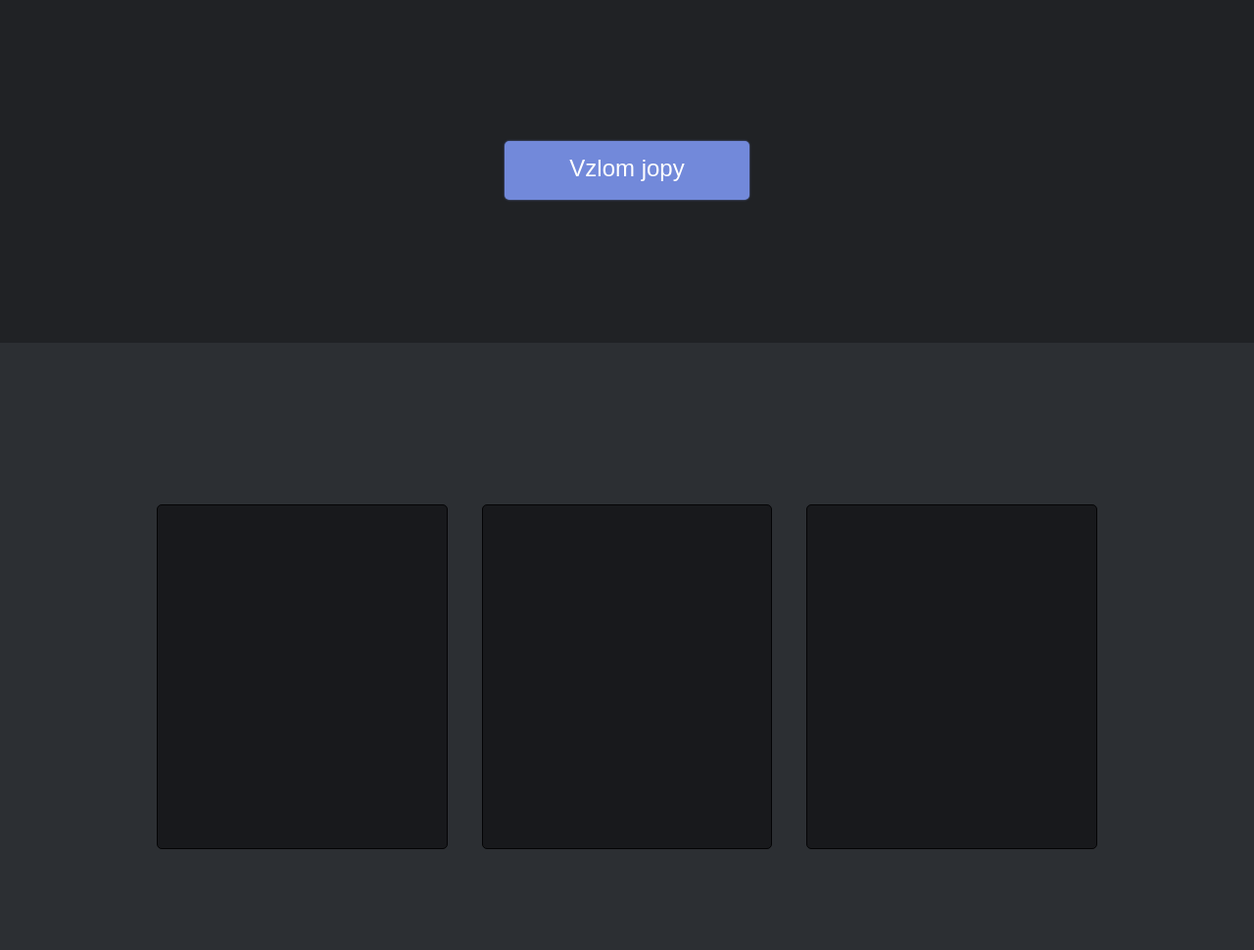
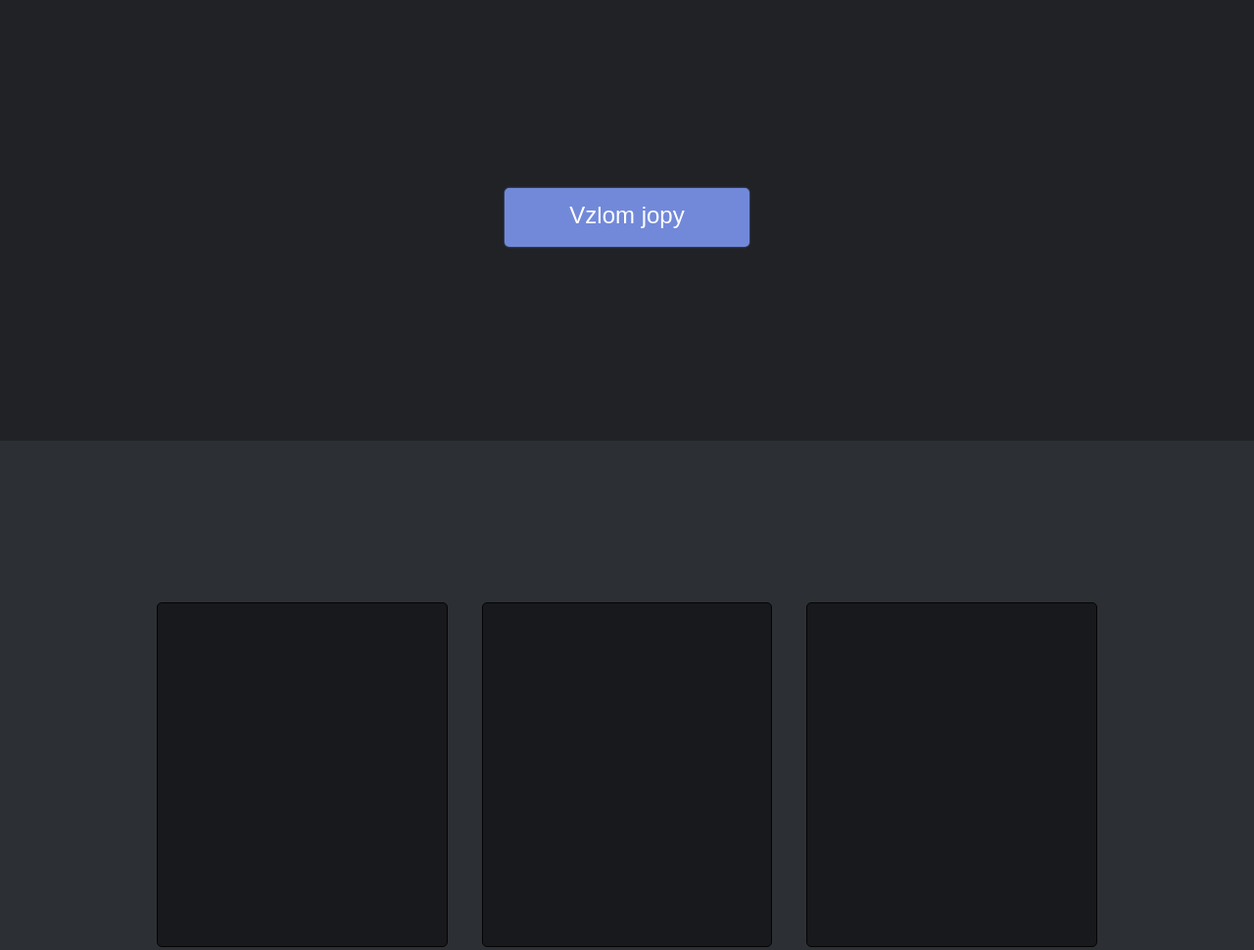
Before and after one commit to Nockech/Nockech.github.io, a plain HTML site: page index.html in a window 1280 px wide. Shown: the top 970 px of the page at 98% size. Drawn offline with Linux system fonts and the light colour scheme.

Commit message:
Add files via upload

```diff
--- a/style.css
+++ b/style.css
@@ -7,7 +7,7 @@ h1, h2, h3, h4, h5, h6{
 }
 header{
     background-color: #202225;
-    height: 350px;
+    height: 450px;
     width: 100%;
 }
 .header_content{
@@ -21,7 +21,7 @@ header{
 .label_frame{
     width: 250px;
     position: absolute;
-    top: 18%;
+    top: 24%;
     left: 0%;
     right: 0%;
     margin: auto;
```
